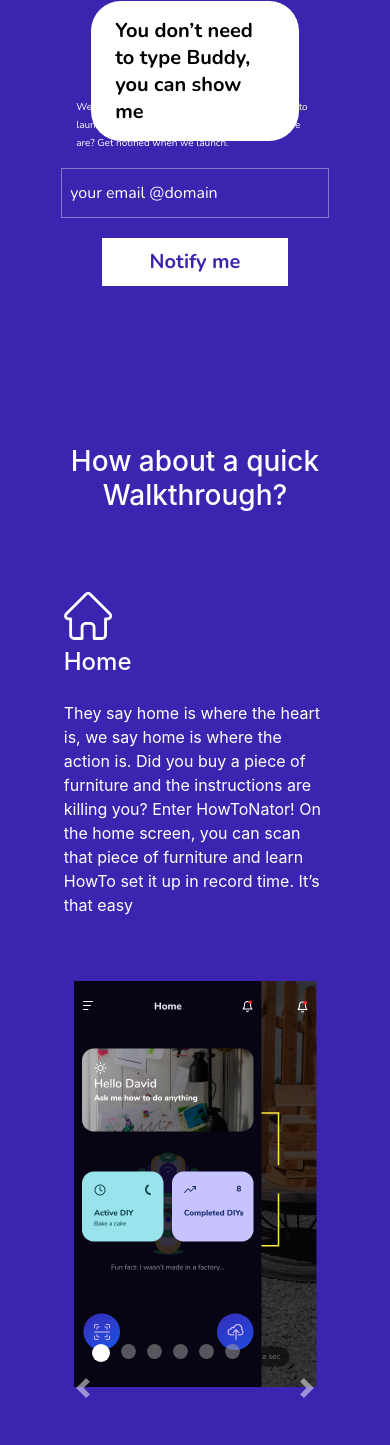
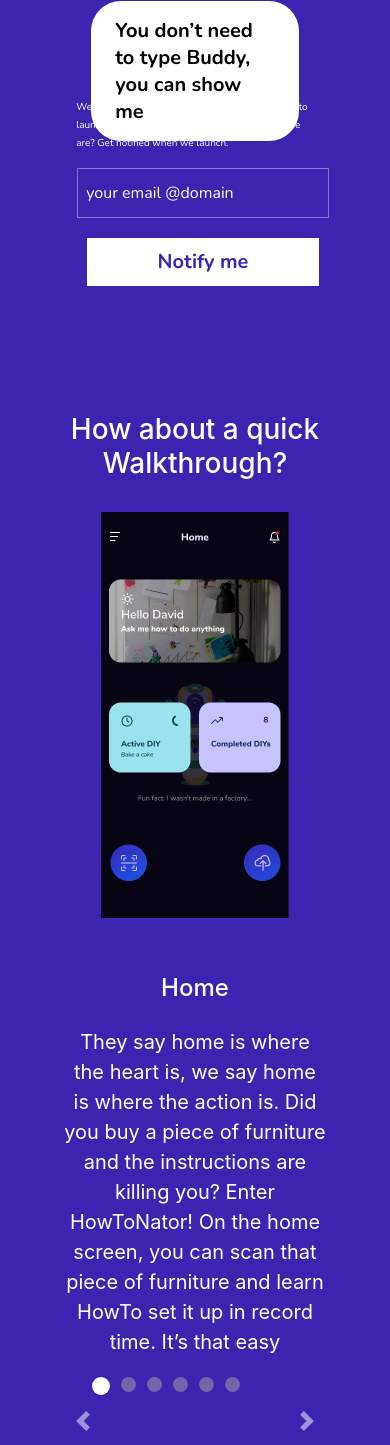
Before and after one commit to ekiira/how-tonator, a Flask app: page / in a window 390 px wide. Shown: the part 635-2080 px from the top of the page. Before the commit the page ends 2033 px from the top, so only its background shows below. Run offline with Flask 2, Linux system fonts and the light colour scheme; some libraries are stand-ins or nearby versions.

Commit message:
Added responsiveness

```diff
--- a/static/css/style.css
+++ b/static/css/style.css
@@ -71,6 +71,19 @@ body {
   font-weight: 700;
 }
 
+.screen-text {
+  font-size: 20px;
+}
+
+.section2 {
+  display: block;
+  z-index: 100;
+}
+
+.form {
+  padding-left: 16px;
+}
+
 .button:hover {
   color:white;
   background-color: #3C24B0;
@@ -86,6 +99,7 @@ body {
   font-weight: 400;
   font-size: 15px;
   line-height: 22px;
+
 }
 
 .wrapper {
@@ -188,7 +202,7 @@ button {
 } */
 
 .modal {
-  background: rgba(226, 221, 221, 0.8);
+  background: rgba(226, 221, 221, 0.3);
 }
 
 .close {
@@ -239,12 +253,21 @@ button {
   }
 }
 
+@media only screen and (max-width: 766px) {
+  .center {
+    text-align: center;
+  }
+}
+
 @media (max-width: 1200px) {
   .wrapper {
     width: 65%;
     margin: 5% auto;
   }
   #particles-js {
+    display: none;
+  }
+  .icons {
     display: none;
   }
 }
--- a/templates/index.html
+++ b/templates/index.html
@@ -92,13 +92,13 @@
           <p class="message">{{ message | safe }}</p>
           {% endif %}
 
-          <form action="/submit" method="POST"  class="pb-4">
-            <div class="row">
+          <form action="/submit" method="POST"  class="pb-2">
+            <div class="row form">
               <div class="col-12 col-md-6 col-lg-7 pl-0 pr-0 email">
                 <input type="email" class="form-control text-white" name="email" required placeholder="your email @domain">
               </div>
               <div class="col-12 col-md-6 col-lg-5 notified">
-                <button class="btn btn-block py-2 h-100 px-1 button w-75">Notify me</button>
+                <button class="btn btn-block py-2 h-100 px-1 button w-100">Notify me</button>
               </div>
             </div>
           </form>
@@ -108,9 +108,9 @@
     </div>
   </section>
 
-  <section class="glance py-4 text-white">
+  <section class="glance pt-2 pb-4 text-white">
     <div class="container w-75">
-    <h3 class="text-center pb-4 pt-3"> How about a quick Walkthrough?</h3>
+    <h3 class="text-center pb-4 pt-3 section2"> How about a quick Walkthrough?</h3>
     <div id="carouselControls" class="carousel slide" data-interval="false">
       <ol class="carousel-indicators">
         <li data-target="#carouselControls" data-slide-to="0" class="active mr-2"></li>
@@ -123,12 +123,12 @@
       <div class="carousel-inner">
         <div class="carousel-item active">
           <div class="row">
-            <div class="col-12 col-md-6">
+            <div class="col-12 col-md-6  order-2 order-md-1">
             <div class="py-5">
               <div>
-                <img src="../static/images/Vector.svg" alt="">
-                <h4 class="pt-2 pb-3">Home</h4>
-              <p>
+                <img src="../static/images/Vector.svg" alt="icon" class="icons">
+                <h4 class="pt-2 pb-3 center">Home</h4>
+              <p class="center screen-text">
                 They say home is where the heart is,
                 we say home is where the action is.
                 Did you buy a piece of furniture and the instructions are killing you?
@@ -139,8 +139,8 @@
               </div>
             </div>
             </div>
-            <div class="col-12 col-md-6 text-center" data-toggle="modal" data-target="#img1">
-              <img src="../static/images/screen 2.png" alt="screen1" class="img-fluid">
+            <div class="col-12 col-md-6 text-center order-1 order-md-2" data-toggle="modal" data-target="#img1">
+              <img src="../static/images/image1.png" alt="screen1" class="img-fluid">
             </div>
 
             </div>
@@ -148,13 +148,13 @@
         </div>
         <div class="carousel-item">
           <div class="row">
-                <div class="col-12 col-md-6">
+                <div class="col-12 col-md-6 order-2 order-md-1">
 
          <div class="py-5">
           <div>
-            <img src="../static/images/qr-code 3.svg" alt="scan">
-            <h4 class="pt-2 pb-3">Scan</h4>
-            <p>
+            <img src="../static/images/qr-code 3.svg" alt="icon" class="icons">
+            <h4 class="pt-2 pb-3 center">Scan</h4>
+            <p class="center">
               Scanning takes about a fraction of a second.
               Yes, its that fast! We used deep learning legume
               to allow our SmartBrain adapt to its environment.
@@ -163,20 +163,20 @@
           </div>
          </div>
             </div>
-            <div class="col-12 col-md-6 text-center" data-toggle="modal" data-target="#img2">
-              <img src="../static/images/screen 3.png" alt="screen1" class="img-fluid">
+            <div class="col-12 col-md-6 text-center order-1 order-md-2" data-toggle="modal" data-target="#img2">
+              <img src="../static/images/image2.png" alt="screen1" class="img-fluid">
             </div>
           </div>
         </div>
         <div class="carousel-item">
           <div class="row">
-                <div class="col-12 col-md-6">
+                <div class="col-12 col-md-6 order-2 order-md-1">
 
          <div class="py-5">
           <div>
-            <img src="../static/images/cloud.png" alt="scan">
-            <h4 class="pt-2 pb-3">Upload</h4>
-            <p>
+            <img src="../static/images/cloud.png" alt="icon" class="icons" >
+            <h4 class="pt-2 pb-3 center">Upload</h4>
+            <p class="center">
               Scanning takes about a fraction of a second.
               Yes, its that fast! We used deep learning phase II to help our AI “Nator” adapt to its surroundings.
               Now, you don’t have to ask HowTo twice
@@ -184,8 +184,8 @@
           </div>
          </div>
             </div>
-            <div class="col-12 col-md-6 text-center" data-toggle="modal" data-target="#img3">
-              <img src="../static/images/screen 4.png" alt="screen1" class="img-fluid">
+            <div class="col-12 col-md-6 text-center order-1 order-md-2" data-toggle="modal" data-target="#img3">
+              <img src="../static/images/image3.png" alt="screen1" class="img-fluid">
             </div>
           </div>
         </div>
@@ -193,13 +193,13 @@
 
         <div class="carousel-item">
           <div class="row">
-                <div class="col-12 col-md-6">
+                <div class="col-12 col-md-6 order-2 order-md-1">
 
          <div class="py-5">
           <div>
-            <img src="../static/images/document 1.png" alt="scan">
-            <h4 class="pt-2 pb-3">Files Files Files</h4>
-            <p>
+            <img src="../static/images/document 1.png" alt="icon" class="icons" >
+            <h4 class="pt-2 pb-3 center">Files Files Files</h4>
+            <p class="center">
               HowToNator helps your DIY experience by giving you
               the information you need in audio and text by default.
               We also let you pick and choose in settings just for kicks
@@ -207,20 +207,21 @@
           </div>
          </div>
             </div>
-            <div class="col-12 col-md-6 text-center" data-toggle="modal" data-target="#img4">
-              <img src="../static/images/screen 5.png" alt="screen1" class="img-fluid">
+            <div class="col-12 col-md-6 text-center order-1 order-md-2" data-toggle="modal" data-target="#img4">
+              <img src="../static/images/image4.png" alt="screen1" class="img-fluid">
             </div>
           </div>
         </div>
 
         <div class="carousel-item">
           <div class="row">
-                <div class="col-12 col-md-6">
+                <div class="col-12 col-md-6 order-2 order-md-1">
 
          <div class="py-5">
           <div>
-            <img src="../static/images/brain 1.png" alt="scan">
-            <h4 class="pt-2 pb-3"> SmartBrain</h4>
+            <img src="../static/images/brain 1.png" alt="icon" class="icons">
+            <h4 class="pt-2 pb-3 center"> SmartBrain</h4>
+            <p class="center">
             SmartBrain uses its core deep learning to adapt to your
             environment so it never misses a beat. With its advanced technology,
             it uses sensors to know if you have missed a step in the process and helps you figure it out.
@@ -228,19 +229,20 @@
           </div>
          </div>
             </div>
-            <div class="col-12 col-md-6 text-center" data-toggle="modal" data-target="#img5">
-              <img src="../static/images/screen 6.png" alt="screen1" class="img-fluid">
+            <div class="col-12 col-md-6 text-center order-1 order-md-2" data-toggle="modal" data-target="#img5">
+              <img src="../static/images/image5.png" alt="screen1" class="img-fluid">
             </div>
           </div>
         </div>
         <div class="carousel-item">
           <div class="row">
-                <div class="col-12 col-md-6">
+                <div class="col-12 col-md-6 order-2 order-md-1">
 
          <div class="py-5">
           <div>
-            <img src="../static/images/all.png" alt="scan">
-            <h4 class="pt-2 pb-3"> All in one place</h4>
+            <img src="../static/images/all.png" alt="icon" class="icons">
+            <h4 class="pt-2 pb-3 center"> All in one place</h4>
+            <p class="center">
             With Overview, you can see your recent DIYs
             carefully curated all in one place to keep you ontop of everything.
             And the best part, you can grab these files as many times as you want.
@@ -248,8 +250,8 @@
           </div>
          </div>
             </div>
-            <div class="col-12 col-md-6 text-center" data-toggle="modal" data-target="#img6">
-              <img src="../static/images/screen 13.png" alt="screen1" class="img-fluid">
+            <div class="col-12 col-md-6 text-center order-1 order-md-2" data-toggle="modal" data-target="#img6">
+              <img src="../static/images/image6.png" alt="screen1" class="img-fluid">
             </div>
           </div>
         </div>
```
Also changed, not shown: static/images/image1.png (added), static/images/image2.png (added), static/images/image3.png (added), static/images/image4.png (added), static/images/image5.png (added), static/images/image6.png (added), static/images/modalte.png (added).
